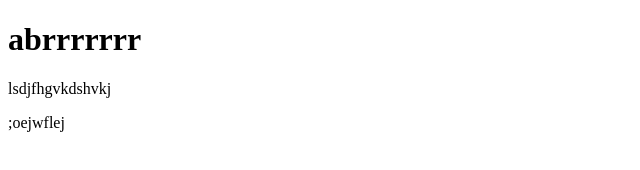
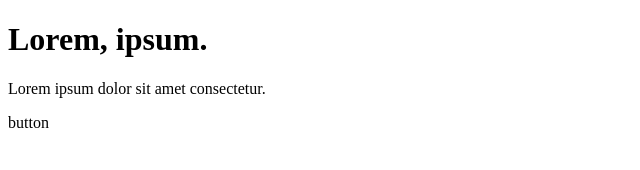
Before and after one commit to tinagnidenko3/test2, a plain HTML site: page index.html in a window 1280 px wide. Shown: the whole page, without its empty margins (0-640 px from the left). Drawn offline with Linux system fonts and the light colour scheme.

Commit message:
fix text

```diff
--- a/index.html
+++ b/index.html
@@ -7,8 +7,8 @@
     <title>Document</title>
 </head>
 <body>
-    <h1>abrrrrrrr</h1>
-    <p>lsdjfhgvkdshvkj</p>
-    <span>;oejwflej</span>
+    <h1>Lorem, ipsum.</h1>
+    <p>Lorem ipsum dolor sit amet consectetur.</p>
+    <span>button</span>
 </body>
 </html>
```
